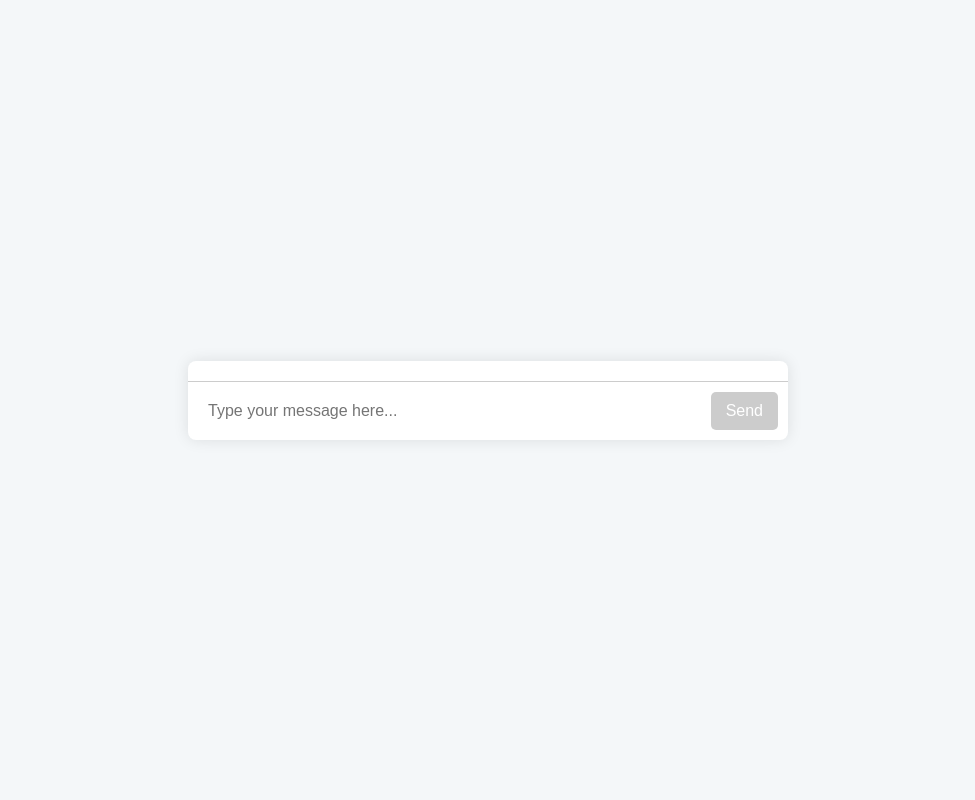
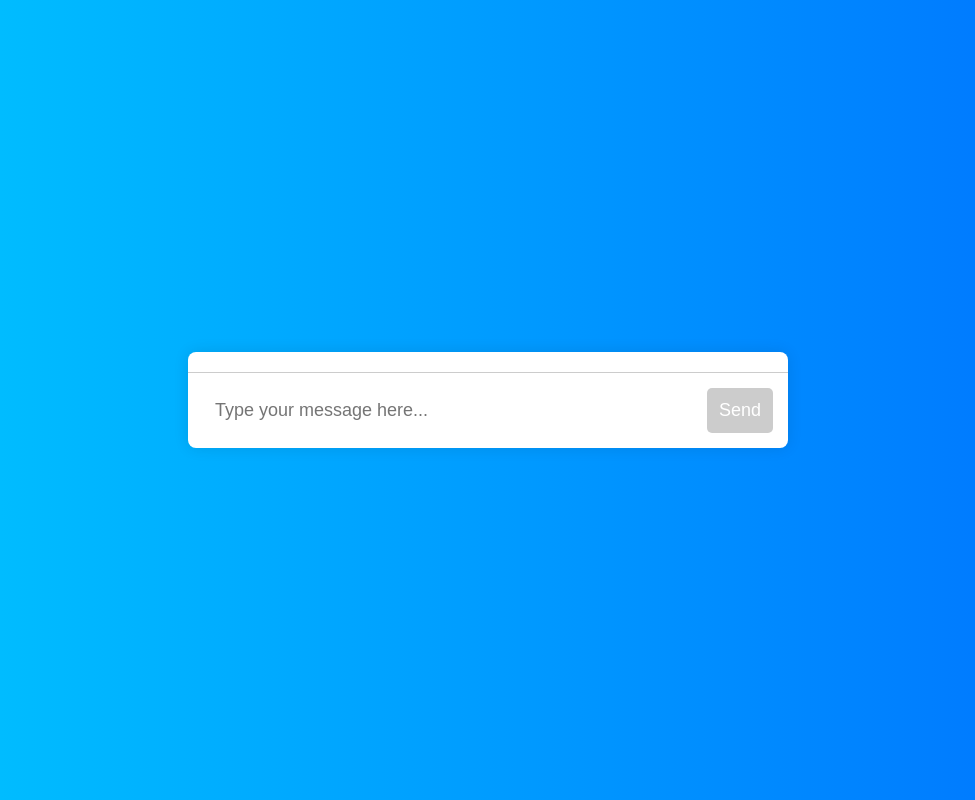
Before and after one commit to SimpleAGI/chat-website, a Flask app: page / in a window 1280 px wide. Shown: the whole page, without its empty margins (152-1127 px from the left). Run offline with Flask 3, Linux system fonts and the light colour scheme.

Commit message:
UI Overhaul: Enhanced chat interface for improved aesthetics

```diff
--- a/templates/index.html
+++ b/templates/index.html
@@ -3,11 +3,13 @@
 <head>
     <meta charset="UTF-8">
     <meta name="viewport" content="width=device-width, initial-scale=1.0">
+    <meta name="theme-color" content="#007bff">
     <title>Advanced Chat Interface</title>
+    <link href="https://fonts.googleapis.com/css?family=Roboto:400,500&display=swap" rel="stylesheet">
     <style>
     body {
-        font-family: Arial, sans-serif;
-        background-color: #f4f7f9;
+        font-family: 'Roboto', sans-serif;
+        background: linear-gradient(to right, #00c6ff, #0072ff);
         display: flex;
         justify-content: center;
         align-items: center;
@@ -40,33 +42,33 @@
     }
     .user-bubble {
         align-self: flex-end;
-        background-color: #DCF8C6;
+        background-color: #dcf8c6;
     }
     .ai-bubble {
         align-self: flex-start;
-        background-color: #F1F0F0;
+        background-color: #f1f0f0;
     }
     .input-area {
         display: flex;
         border-top: 1px solid #ccc;
-        padding: 10px;
+        padding: 15px;
     }
     .input-area input[type="text"] {
         flex: 1;
         border: none;
-        padding: 10px;
-        font-size: 16px;
+        padding: 12px;
+        font-size: 18px;
         border-radius: 5px;
         outline: none;
     }
     .input-area button {
-        background-color: #0b93f6;
+        background-color: #007bff;
         color: white;
         border: none;
-        padding: 10px 15px;
+        padding: 12px;
         border-radius: 5px;
         cursor: pointer;
-        font-size: 16px;
+        font-size: 18px;
         margin-left: 5px;
     }
     .input-area button:disabled {
```
